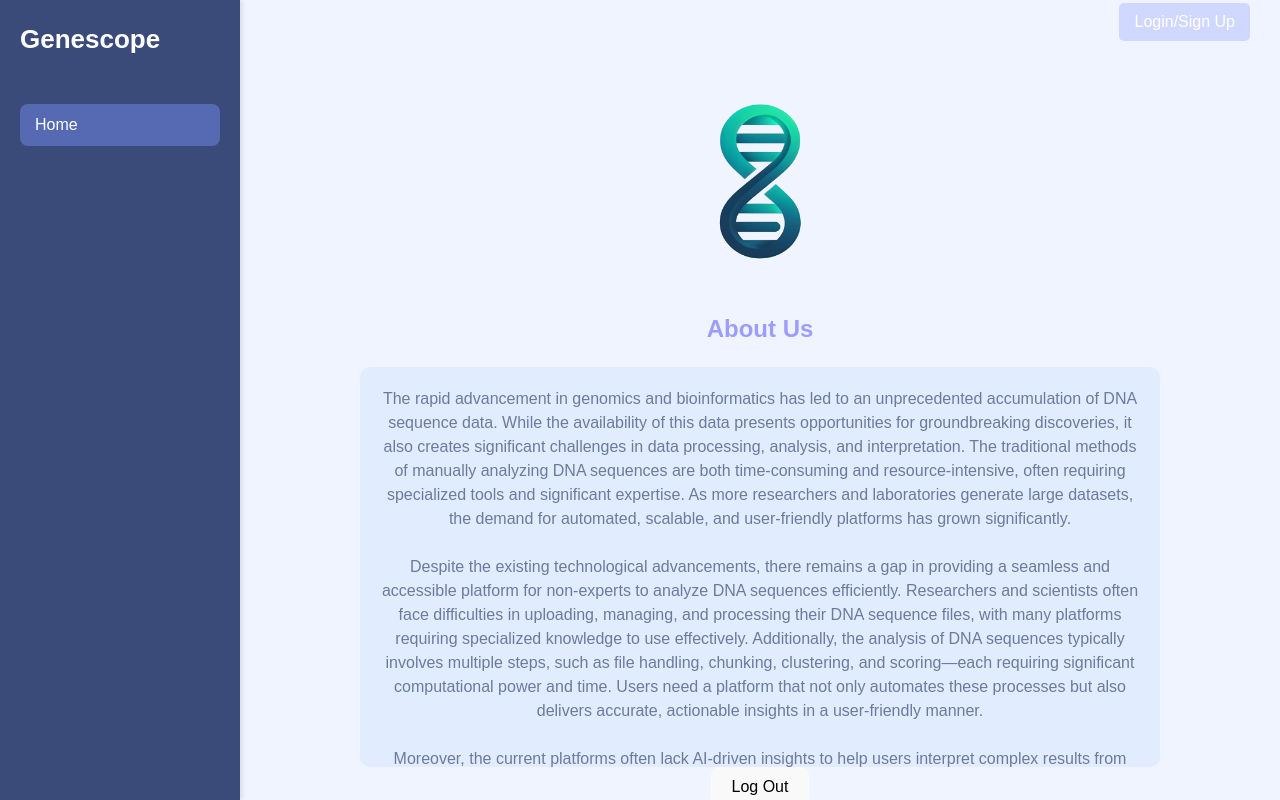
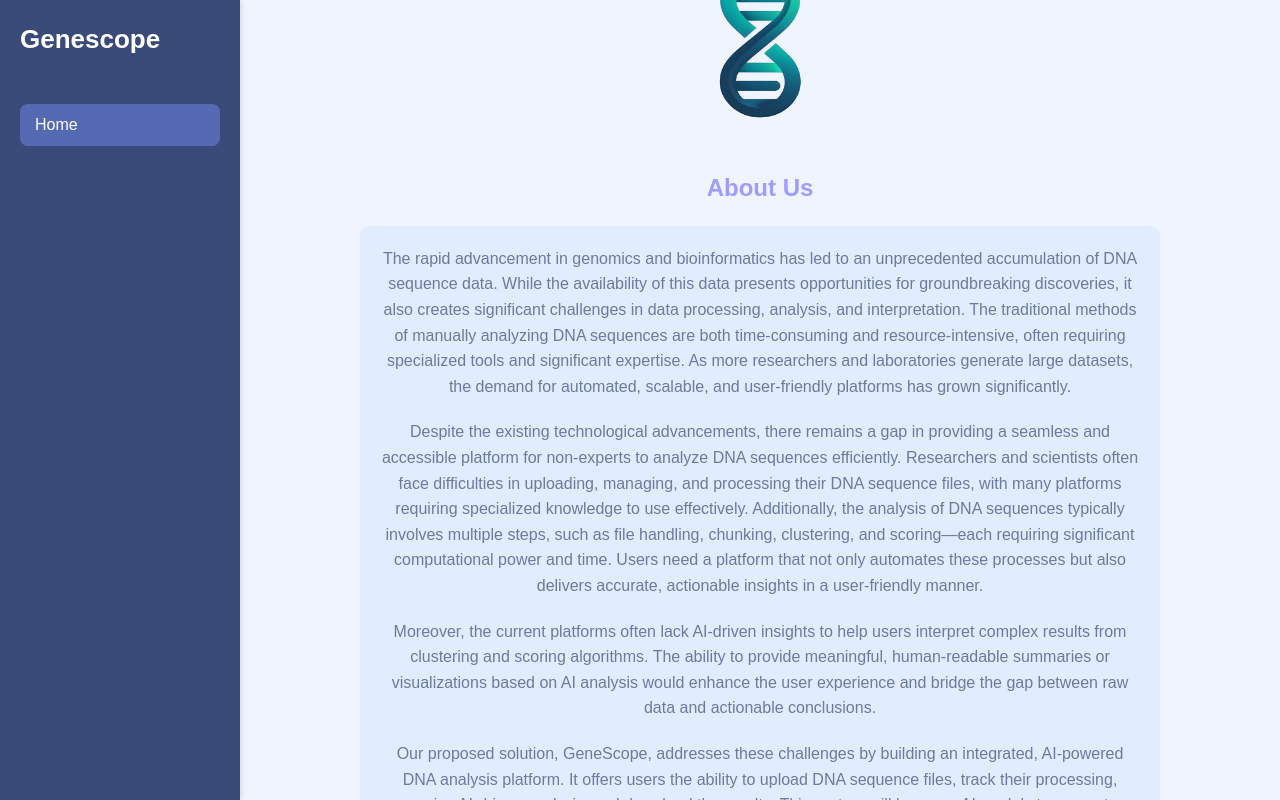
Before and after one commit to Idsl-group/GeneScope-Capstone, a React (Vite) app in the folder GeneScope/: page / in a window 1280 px wide. Built offline with nearby package versions, Linux system fonts and the light colour scheme; no server answers; what aws-amplify would draw is missing.

Commit message:
Enhance readability of the HomePage content by adding paragraph spacing and line height adjustments; update CSS styles accordingly

```diff
--- a/GeneScope/frontend/pages/homepage/HomePage.css
+++ b/GeneScope/frontend/pages/homepage/HomePage.css
@@ -91,6 +91,11 @@ html, body, .App {
   font-size: 24px;
 }
 
+.info-box p {
+  margin-bottom: 20px; /* Add space between paragraphs */
+  line-height: 1.6; /* Adjust line height for better readability */
+}
+
 .info-box {
   width: 80%;
   padding: 20px;
@@ -99,6 +104,4 @@ html, body, .App {
   text-align: center;
   color: #6c7a9c;
   font-size: 16px;
-  overflow: auto; /* Allow scrolling within the info box if content overflows */
-  max-height: 400px; /* Optional: Limit the height of the info box */
 }
--- a/GeneScope/frontend/pages/homepage/HomePage.jsx
+++ b/GeneScope/frontend/pages/homepage/HomePage.jsx
@@ -31,17 +31,21 @@ function HomePage() {
             className="logo-image"
           />
           <h2>About Us</h2>
-          <div className="info-box">
-            <p>The rapid advancement in genomics and bioinformatics has led to an unprecedented accumulation of DNA sequence data. While the availability of this data presents opportunities for groundbreaking discoveries, it also creates significant challenges in data processing, analysis, and interpretation. The traditional methods of manually analyzing DNA sequences are both time-consuming and resource-intensive, often requiring specialized tools and significant expertise. As more researchers and laboratories generate large datasets, the demand for automated, scalable, and user-friendly platforms has grown significantly.
-              <br></br> <br></br>
-              Despite the existing technological advancements, there remains a gap in providing a seamless and accessible platform for non-experts to analyze DNA sequences efficiently. Researchers and scientists often face difficulties in uploading, managing, and processing their DNA sequence files, with many platforms requiring specialized knowledge to use effectively. Additionally, the analysis of DNA sequences typically involves multiple steps, such as file handling, chunking, clustering, and scoring—each requiring significant computational power and time. Users need a platform that not only automates these processes but also delivers accurate, actionable insights in a user-friendly manner.
-              <br></br> <br></br>
-              Moreover, the current platforms often lack AI-driven insights to help users interpret complex results from clustering and scoring algorithms. The ability to provide meaningful, human-readable summaries or visualizations based on AI analysis would enhance the user experience and bridge the gap between raw data and actionable conclusions.
-              <br></br> <br></br>
-              Our proposed solution, GeneScope, addresses these challenges by building an integrated, AI-powered DNA analysis platform. It offers users the ability to upload DNA sequence files, track their processing, receive AI-driven analysis, and download the results. This system will leverage AI models to generate insights, providing users with detailed and interpretable feedback based on the clustering and scoring results, all within a simple and intuitive web interface.
-            </p>
+          <div class="info-box">
+  <p>
+    The rapid advancement in genomics and bioinformatics has led to an unprecedented accumulation of DNA sequence data. While the availability of this data presents opportunities for groundbreaking discoveries, it also creates significant challenges in data processing, analysis, and interpretation. The traditional methods of manually analyzing DNA sequences are both time-consuming and resource-intensive, often requiring specialized tools and significant expertise. As more researchers and laboratories generate large datasets, the demand for automated, scalable, and user-friendly platforms has grown significantly.
+  </p>
+  <p>
+    Despite the existing technological advancements, there remains a gap in providing a seamless and accessible platform for non-experts to analyze DNA sequences efficiently. Researchers and scientists often face difficulties in uploading, managing, and processing their DNA sequence files, with many platforms requiring specialized knowledge to use effectively. Additionally, the analysis of DNA sequences typically involves multiple steps, such as file handling, chunking, clustering, and scoring—each requiring significant computational power and time. Users need a platform that not only automates these processes but also delivers accurate, actionable insights in a user-friendly manner.
+  </p>
+  <p>
+    Moreover, the current platforms often lack AI-driven insights to help users interpret complex results from clustering and scoring algorithms. The ability to provide meaningful, human-readable summaries or visualizations based on AI analysis would enhance the user experience and bridge the gap between raw data and actionable conclusions.
+  </p>
+  <p>
+    Our proposed solution, GeneScope, addresses these challenges by building an integrated, AI-powered DNA analysis platform. It offers users the ability to upload DNA sequence files, track their processing, receive AI-driven analysis, and download the results. This system will leverage AI models to generate insights, providing users with detailed and interpretable feedback based on the clustering and scoring results, all within a simple and intuitive web interface.
+  </p>
+</div>
 
-          </div>
         </section>
         <button type="button" onClick={handleSignOut}>Log Out</button>
       </main>
```
